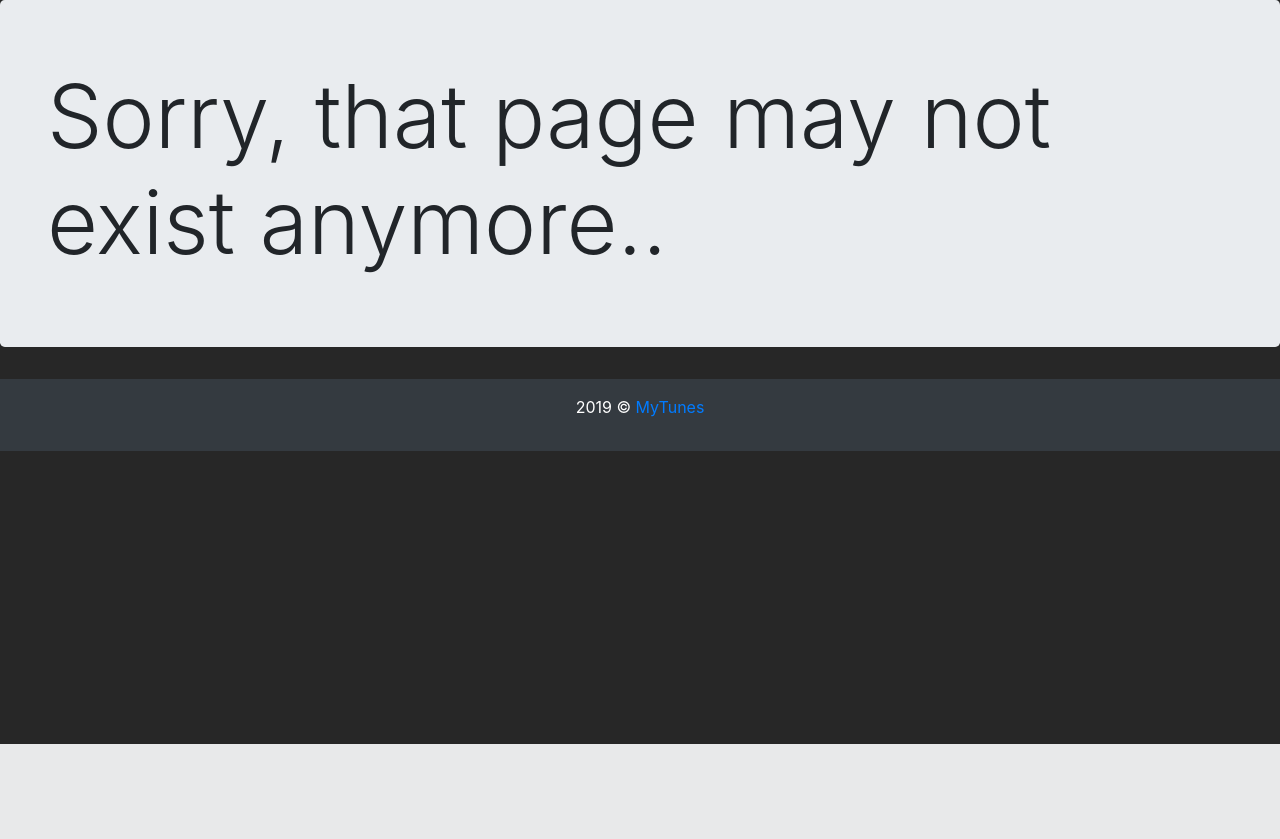
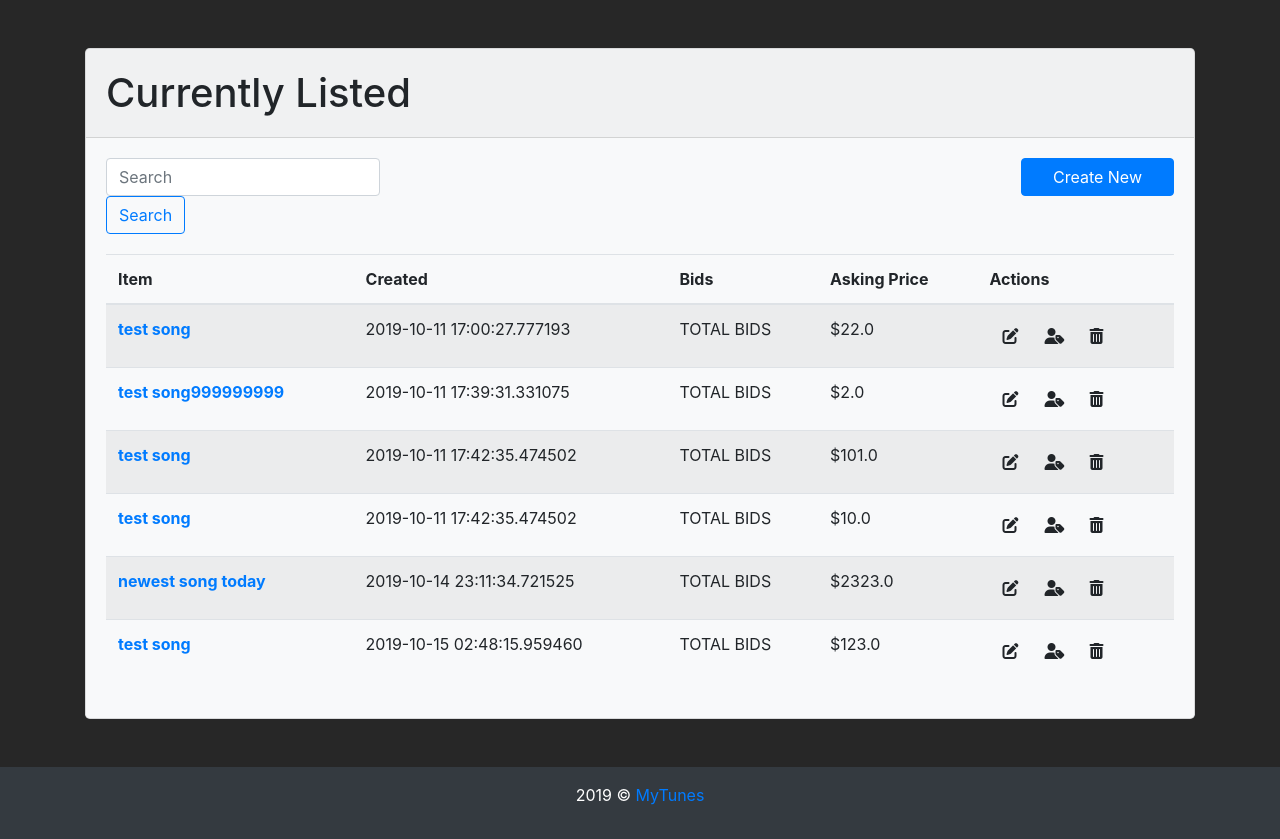
Before and after one commit to Liamwrigley/My-Tunes---Marketplace, a Flask app: page /listing/my_listings in a window 1280 px wide. Shown: the part 56-895 px from the top of the page. Before the commit the page ends 800 px from the top, so only its background shows below. Run offline with Flask 2, Linux system fonts and the light colour scheme; a user stored in the database is signed in; data comes from the database, SQL or seed files in the repository; both versions use the stored data as it was after the commit; some libraries are stand-ins or nearby versions.

Commit message:
Editing listings working. currently listed working
Listing owners can edit listings.
Listing owners can see table view of all current listings

```diff
--- a/marketplace/static/styles/style.css
+++ b/marketplace/static/styles/style.css
@@ -32,10 +32,8 @@ p, h4 {
     height: 100%;
     width: 100%;
 }
-.back-btn {
-    position: absolute;
-    top: 5px;
-    righT: 5px;
+.listing-button-area {
+
 }
 
 a.listing-actions {
@@ -48,7 +46,7 @@ top: 5px;
 left: 20px;
 }
 
-.listing-badge-rating {
+.listing-badge-artist {
     position: absolute;
     bottom: 18px;
     right: 20px;
--- a/marketplace/templates/base.html
+++ b/marketplace/templates/base.html
@@ -61,7 +61,7 @@
                     <a class="nav-link dropdown-toggle" data-toggle="dropdown" href="#" role="button"
                         aria-haspopup="true" aria-expanded="false">Listings</a>
                     <div class="dropdown-menu">
-                        <a class="dropdown-item" href="currently-listed.html">Currently listed</a>
+                        <a class="dropdown-item" href="{{ url_for('listing.my_listings') }}">Currently listed</a>
                         <a class="dropdown-item" href="{{ url_for('listing.create') }}">Create listing</a>
                         <a class="dropdown-item" href="current-bids.html">Current bids</a>
                     </div>
@@ -100,10 +100,14 @@
             </div>
         </div>
         <script>
+            //Back button
             function goBack() {
                 window.history.back();
             }
-
+            //enable tooltips
+            $(function () {
+                $('[data-toggle="tooltip"]').tooltip()
+            })
         </script>
     </footer>
     <!-- FOOTER END -->
--- /dev/null
+++ b/marketplace/templates/listings/currently-listed.html
@@ -0,0 +1,205 @@
+{% extends "base.html" %}
+
+  {% block content %}
+    <!-- BIDS MODAL -->
+    <div class="modal fade bd-modal-lg" id="bids-modal" tabindex="-1" role="dialog"
+        aria-labelledby="Bids" aria-hidden="true">
+        <div class="modal-dialog modal-dialog-centered modal-lg" role="document">
+            <div class="modal-content">
+                <div class="modal-header">
+                    <h5 class="modal-title" id="bids-modal-title">Bidders List</h5>
+                    <button type="button" class="close" data-dismiss="modal" aria-label="Close">
+                        <span aria-hidden="true">&times;</span>
+                    </button>
+                </div>
+                <div class="modal-body">
+                  <table class="table table-hover table-striped">
+                      <thead>
+                          <tr>
+                              <th scope="col">Username</th>
+                              <th scope="col">Email</th>
+                              <th scope="col">Phone Number</th>
+                              <th scope="col">Time Bid</th>
+                              <th scope="col">Actions</th>
+                          </tr>
+                      </thead>
+                      <tbody>
+                          <tr>
+                              <td>username</td>
+                              <td>user@email.com</td>
+                              <td>00 0000 0000</td>
+                              <td>10:15am 12/7/19</td>
+                              <td>
+                                  <div class="btn-group" role="group" aria-label="actions">
+                                      <button type="button" class="btn btn-transparent" data-toggle="tooltip" title="Accept"><i class="fas fa-user-check"></i></button>
+                                      <button type="button" class="btn btn-transparent" data-toggle="tooltip" title="Reject"><i class="fas fa-user-times"></i></button>
+                                  </div>
+                              </td>
+                          </tr>
+                          <tr>
+                              <td>username</td>
+                              <td>user@email.com</td>
+                              <td>00 0000 0000</td>
+                              <td>10:15am 12/7/19</td>
+                              <td>
+                                  <div class="btn-group" role="group" aria-label="actions">
+                                      <button type="button" class="btn btn-transparent" data-toggle="tooltip" title="Accept"><i class="fas fa-user-check"></i></button>
+                                      <button type="button" class="btn btn-transparent" data-toggle="tooltip" title="Reject"><i class="fas fa-user-times"></i></button>
+                                  </div>
+                              </td>
+                          </tr>
+                          <tr>
+                              <td>username</td>
+                              <td>user@email.com</td>
+                              <td>00 0000 0000</td>
+                              <td>10:15am 12/7/19</td>
+                              <td>
+                                  <div class="btn-group" role="group" aria-label="actions">
+                                      <button type="button" class="btn btn-transparent" data-toggle="tooltip" title="Accept"><i class="fas fa-user-check"></i></button>
+                                      <button type="button" class="btn btn-transparent" data-toggle="tooltip" title="Reject"><i class="fas fa-user-times"></i></button>
+                                  </div>
+                              </td>
+                          </tr>
+                          <tr>
+                              <td>username</td>
+                              <td>user@email.com</td>
+                              <td>00 0000 0000</td>
+                              <td>10:15am 12/7/19</td>
+                              <td>
+                                  <div class="btn-group" role="group" aria-label="actions">
+                                      <button type="button" class="btn btn-transparent" data-toggle="tooltip" title="Accept"><i class="fas fa-user-check"></i></button>
+                                      <button type="button" class="btn btn-transparent" data-toggle="tooltip" title="Reject"><i class="fas fa-user-times"></i></button>
+                                  </div>
+                              </td>
+                          </tr>
+                          <tr>
+                              <td>username</td>
+                              <td>user@email.com</td>
+                              <td>00 0000 0000</td>
+                              <td>10:15am 12/7/19</td>
+                              <td>
+                                  <div class="btn-group" role="group" aria-label="actions">
+                                      <button type="button" class="btn btn-transparent" data-toggle="tooltip" title="Accept"><i class="fas fa-user-check"></i></button>
+                                      <button type="button" class="btn btn-transparent" data-toggle="tooltip" title="Reject"><i class="fas fa-user-times"></i></button>
+                                  </div>
+                              </td>
+                          </tr>
+                          <tr>
+                              <td>username</td>
+                              <td>user@email.com</td>
+                              <td>00 0000 0000</td>
+                              <td>10:15am 12/7/19</td>
+                              <td>
+                                  <div class="btn-group" role="group" aria-label="actions">
+                                      <button type="button" class="btn btn-transparent" data-toggle="tooltip" title="Accept"><i class="fas fa-user-check"></i></button>
+                                      <button type="button" class="btn btn-transparent" data-toggle="tooltip" title="Reject"><i class="fas fa-user-times"></i></button>
+                                  </div>
+                              </td>
+                          </tr>
+                          <tr>
+                              <td>username</td>
+                              <td>user@email.com</td>
+                              <td>00 0000 0000</td>
+                              <td>10:15am 12/7/19</td>
+                              <td>
+                                  <div class="btn-group" role="group" aria-label="actions">
+                                      <button type="button" class="btn btn-transparent" data-toggle="tooltip" title="Accept"><i class="fas fa-user-check"></i></button>
+                                      <button type="button" class="btn btn-transparent" data-toggle="tooltip" title="Reject"><i class="fas fa-user-times"></i></button>
+                                  </div>
+                              </td>
+                          </tr>
+                          <tr>
+                              <td>username</td>
+                              <td>user@email.com</td>
+                              <td>00 0000 0000</td>
+                              <td>10:15am 12/7/19</td>
+                              <td>
+                                  <div class="btn-group" role="group" aria-label="actions">
+                                      <button type="button" class="btn btn-transparent" data-toggle="tooltip" title="Accept"><i class="fas fa-user-check"></i></button>
+                                      <button type="button" class="btn btn-transparent" data-toggle="tooltip" title="Reject"><i class="fas fa-user-times"></i></button>
+                                  </div>
+                              </td>
+                          </tr>
+                          <tr>
+                              <td>username</td>
+                              <td>user@email.com</td>
+                              <td>00 0000 0000</td>
+                              <td>10:15am 12/7/19</td>
+                              <td>
+                                  <div class="btn-group" role="group" aria-label="actions">
+                                      <button type="button" class="btn btn-transparent" data-toggle="tooltip" title="Accept"><i class="fas fa-user-check"></i></button>
+                                      <button type="button" class="btn btn-transparent" data-toggle="tooltip" title="Reject"><i class="fas fa-user-times"></i></button>
+                                  </div>
+                              </td>
+                          </tr>
+                      </tbody>
+                  </table>
+                </div>
+                <!-- <div class="modal-footer">
+                    <button type="button" class="btn btn-secondary" data-dismiss="modal">Close</button>
+                    <button type="button" class="btn btn-primary">Save changes</button>
+                </div> -->
+            </div>
+        </div>
+    </div>
+    <!-- BIDS MODAL END -->
+
+    <!-- CREATE LISTING AREA -->
+    <div class="container">
+        <div class="card my-5 rounded-lg bg-light">
+            <div class="card-header">
+              <h1 class="my-2">Currently Listed</h1>
+            </div>
+          <div class="card-body pb-0">
+              <div class="row">
+                  <div class="col-md-4">
+                      <form class="form-inline my-2 my-lg-0">
+                          <input class="form-control mr-sm-2" type="search" placeholder="Search"
+                              aria-label="Search">
+                          <button class="btn btn-outline-primary my-2 my-sm-0" type="submit">Search</button>
+                      </form>
+                  </div>
+                  <div class="col-md-2 ml-auto">
+                      <a href="{{url_for('listing.create')}}" class="btn btn-block btn-primary">Create New</a>
+                  </div>
+              </div>
+          </div>
+          <div class="card-body">
+              <table class="table table-hover table-striped">
+                  <thead>
+                      <tr>
+                          <th scope="col">Item</th>
+                          <th scope="col">Created</th>
+                          <th scope="col">Bids</th>
+                          <th scope="col">Asking Price</th>
+                          <th scope="col">Actions</th>
+                      </tr>
+                  </thead>
+                  <tbody>
+                    {% for i in listing %}
+                      <tr>
+                          <th scope="row"><a href="{{url_for('listing.show', id=i.id)}}">{{i.name}}</a></th>
+                          <td>{{i.created_at}}</td>
+                          <td>TOTAL BIDS</td>
+                          <td>${{i.price}}</td>
+                          <td>
+                              <div class="btn-group" role="group" aria-label="actions">
+                                  <button type="button" class="btn btn-transparent" data-toggle="tooltip" title="Edit"><i class="fas fa-edit"></i></button>
+                                  <!-- span for modal - keep tooltip on button -->
+                                  <span data-toggle="modal" data-target="#bids-modal">
+                                      <button type="button" class="btn btn-transparent" data-toggle="tooltip" title="Bids" data-listing={{i.id}}>
+                                          <i class="fas fa-user-tag"></i>
+                                      </button>
+                                  </span>
+                                  <button type="button" class="btn btn-transparent" data-toggle="tooltip" title="Remove"><i class="fas fa-trash-alt"></i></button>
+                              </div>
+                          </td>
+                      </tr>
+                      {% endfor %}
+                  </tbody>
+              </table>
+          </div>
+      </div>
+    </div>
+    <!-- CREATE LISTING AREA END -->
+  {% endblock %}
```
Also changed, not shown: marketplace/listings.py (+50 -0 lines), marketplace/templates/listings/show.html (+14 -5 lines), marketplace/marketplace.sqlite.
